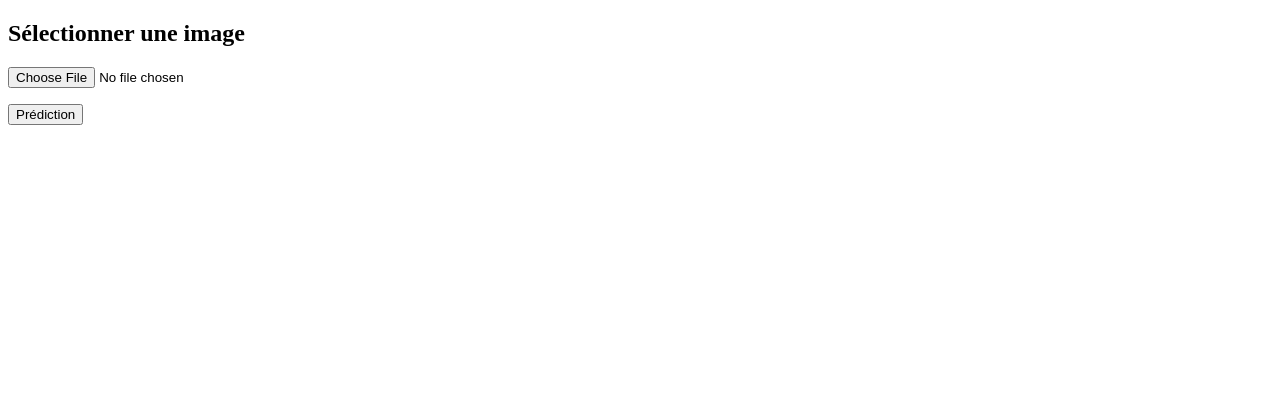
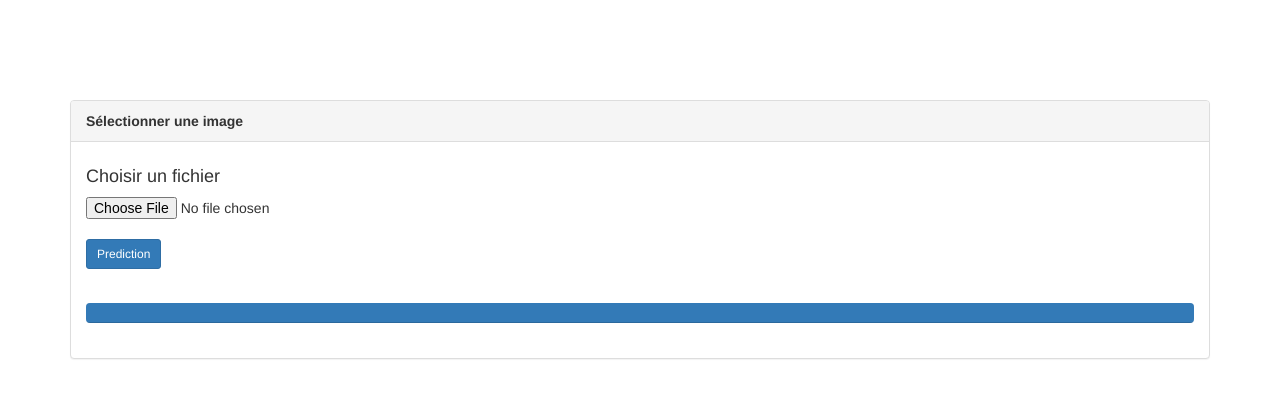
Before and after one commit to Lorraine-simplon/PROJET-E2, a Flask app: page / in a window 1280 px wide. Shown: the top 398 px of the page. Run offline with Flask 2, Linux system fonts and the light colour scheme; some libraries are stand-ins or nearby versions.

Commit message:
Amélioraton fonctionnelle

```diff
--- a/website/__init__.py
+++ b/website/__init__.py
@@ -1,5 +1,4 @@
 from flask import Flask
-
 
 def create_app():
     app = Flask(__name__)
@@ -11,5 +10,4 @@ def create_app():
     app.register_blueprint(auth, url_prefix='/')
     app.register_blueprint(application, url_prefix='/')
 
-
     return app
--- a/website/auth.py
+++ b/website/auth.py
@@ -1,3 +1,4 @@
+from xmlrpc.client import boolean
 from flask import Blueprint, render_template
 
 auth = Blueprint('auth', __name__)
--- /dev/null
+++ b/website/static/kaggle.json
@@ -0,0 +1 @@
+{"username":"lorrainefischer","key":"caca8fb0adc66aed63215b7d33b6718f"}
--- a/website/templates/base.html
+++ b/website/templates/base.html
@@ -1,14 +1,28 @@
-<!doctype html>
-<title>Prédiction maladie de la rétine</title> <!-- Nom que portera l'onglet du site web-->
-<h2>Sélectionner une image</h2>
+<link href="//netdna.bootstrapcdn.com/bootstrap/3.2.0/css/bootstrap.min.css" rel="stylesheet" id="bootstrap-css">
+<script src="//netdna.bootstrapcdn.com/bootstrap/3.2.0/js/bootstrap.min.js"></script>
+<script src="//code.jquery.com/jquery-1.11.1.min.js"></script>
+
+
+<!------ Include the above in your HEAD tag ---------->
+
+<br> <br> <br> <br> <br>
+
+<div class="container">
+	  <div class="panel panel-default">
+		<title>Prédiction maladie de la rétine</title> <!-- Nom que portera l'onglet du site web -->
+		<div class="panel-heading"><strong>Sélectionner une image</strong> </div>
+		<div class="panel-body">
+
 			<p>
-	{% with messages = get_flashed_messages() %}
-	  {% if messages %}
-        Label: {{ messages[0] }} <!-- Donne le nom de la maladie et la numérotation de la maladie -->
-        Accuracy: {{ messages[1] }}
+				{% if json_result %}
+				Désignation du fichier : {{ json_result[0].file }} <!-- Donne le nom du fichier qui a été chargé -->
+				Prédiction pathologie :{{ predicted_disease }} <!-- Donne le nom de la maladie-->
 				{% endif %}
-	{% endwith %}
+
 			</p>
+
+		  <!-- Standar Form -->
+		  <h4>Choisir un fichier</h4>
 		  <form method="post" action="/application" enctype="multipart/form-data"> <!-- Action prend la route de application.py -->
 			<dl>
 			<p>
@@ -16,6 +30,18 @@
 			</p>
 			</dl>
 			<p>
-	<input type="submit" value="Prédiction">
+			<input type="submit" class="btn btn-sm btn-primary" value="Prediction">
 			</p>
 		</form>
+
+		  <br>
+
+		  <!-- Progress Bar -->
+		  <div class="progress">
+			<div class="progress-bar" role="progressbar" aria-valuenow="100" aria-valuemin="0" aria-valuemax="100" style="width: 100%;">
+			  <span class="sr-only">100% Complete</span>
+			</div>
+		  </div>
+		</div>
+	  </div>
+	</div> <!-- /container -->
```
Also changed, not shown: website/application.py (+14 -21 lines), Diagramme de Gantt LF.PNG (added), 1 other file. Lines whose indentation alone changed are shown as unchanged.
